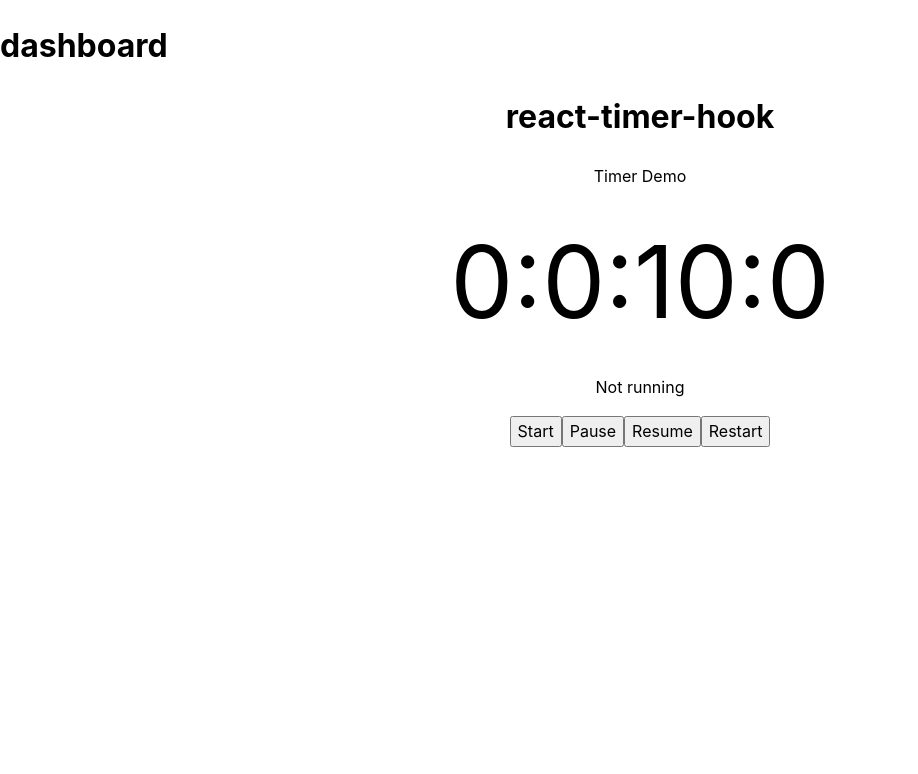
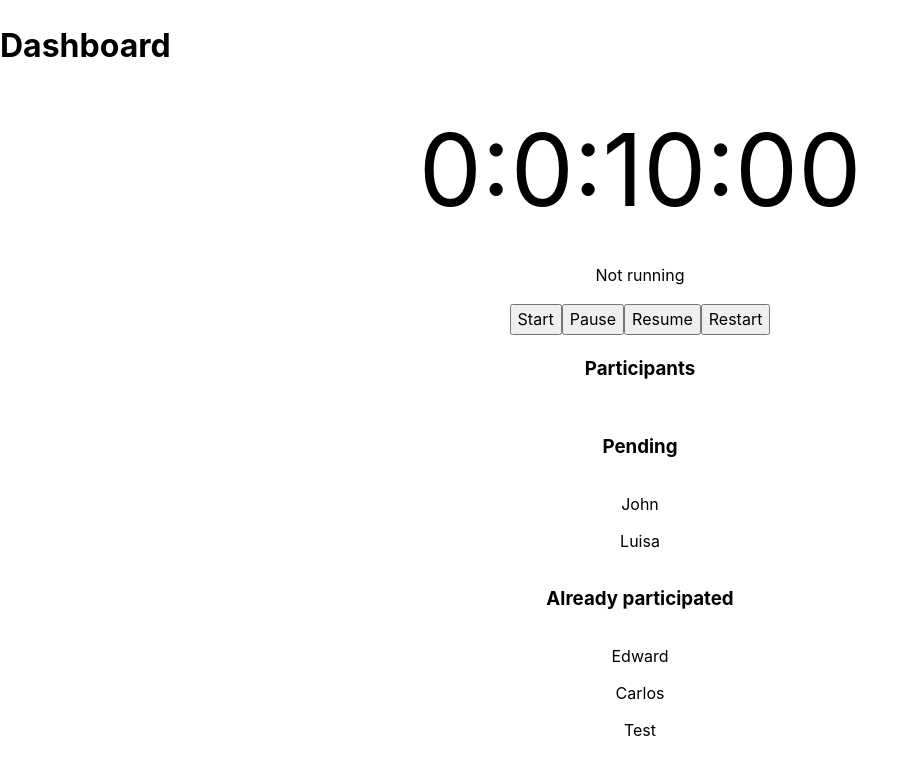
Before and after one commit to Siravian-index/stand-up-tracker, a Next.js app: page /dashboard in a window 1280 px wide. Shown: the top 774 px of the page, without its empty margins (0-918 px from the left). Built offline with nearby package versions, Linux system fonts and the light colour scheme.

Commit message:
Add Progress so far

```diff
--- a/app/dashboard/components/Countdown.tsx
+++ b/app/dashboard/components/Countdown.tsx
@@ -23,10 +23,8 @@ const Countdown = ({ settings }: Props) => {
 
   return (
     <div style={{ textAlign: 'center' }}>
-      <h1>react-timer-hook </h1>
-      <p>Timer Demo</p>
       <div style={{ fontSize: '100px' }}>
-        <span>{days}</span>:<span>{hours}</span>:<span>{minutes}</span>:<span>{seconds}</span>
+        <span>{days}</span>:<span>{hours}</span>:<span>{minutes}</span>:<span>{String(seconds).padEnd(2, "0")}</span>
       </div>
       <p>{isRunning ? 'Running' : 'Not running'}</p>
       <button onClick={start}>Start</button>
--- a/app/dashboard/components/participants/Participant.tsx
+++ b/app/dashboard/components/participants/Participant.tsx
@@ -0,0 +1,20 @@
+import ParticipantEntity from "./schema/participant.entity"
+
+interface Props {
+  participant: ParticipantEntity
+  toggleParticipation: (id: string) => void
+}
+
+const Participant = ({participant, toggleParticipation}: Props) => {
+
+  return (
+    <div>
+      <span onClick={() => {
+        toggleParticipation(participant.id)
+      }}>{participant.name}</span>
+    </div>
+  )
+}
+
+
+export default Participant
--- a/app/dashboard/components/participants/ParticipantList.tsx
+++ b/app/dashboard/components/participants/ParticipantList.tsx
@@ -0,0 +1,50 @@
+import { Flex } from "@mantine/core"
+import Participant from "./Participant"
+import ParticipantEntity from "./schema/participant.entity"
+import { useState } from "react"
+
+
+interface Props {
+  participants: ParticipantEntity[]
+}
+
+const ParticipantList = ({ participants: list }: Props) => {
+
+  const [participants, setParticipants] = useState(list)
+
+  const toggleParticipation = (id: string) => {
+    setParticipants((prev) => prev.map((p) => p.id === id ? p.toggleParticipation() : p))
+  }
+
+  return (
+    <>
+      <Flex
+        mih={50}
+        gap="sm"
+        justify="center"
+        align="center"
+        direction="column"
+        wrap="wrap"
+      >
+        <h3>Participants</h3>
+
+
+        <h3>Pending</h3>
+
+        {participants.filter((p) => !p.hasParticipated).map((p) => {
+
+          return <Participant key={p.id} participant={p} toggleParticipation={toggleParticipation} />
+        })}
+
+        <h3>Already participated</h3>
+        {participants.filter((p) => p.hasParticipated).map((p) => {
+
+          return <Participant key={p.id} participant={p} toggleParticipation={toggleParticipation} />
+        })}
+      </Flex>
+    </>
+  )
+}
+
+
+export default ParticipantList
--- /dev/null
+++ b/app/dashboard/components/participants/schema/participant.entity.ts
@@ -0,0 +1,38 @@
+
+interface Data {
+  name: string
+  id: string
+  hasParticipated: boolean
+}
+
+
+export default class ParticipantEntity {
+  private _name: string
+  private _id: string
+  private _hasParticipated: boolean
+
+  constructor({ name, id, hasParticipated }: Data) {
+    this._name = name
+    this._id = id
+    this._hasParticipated = hasParticipated
+  }
+
+
+  public get name(): string {
+    return this._name
+  }
+
+  public get id(): string {
+    return this._id
+  }
+
+  public get hasParticipated(): boolean {
+    return this._hasParticipated
+  }
+
+  public toggleParticipation(): ParticipantEntity {
+    return new ParticipantEntity({name: this.name, id: this.id, hasParticipated: !this.hasParticipated})
+  }
+
+
+}
--- a/app/dashboard/page.tsx
+++ b/app/dashboard/page.tsx
@@ -1,16 +1,25 @@
 "use client"
 
 import Countdown from "./components/Countdown"
+import ParticipantList from "./components/participants/ParticipantList";
+import ParticipantEntity from "./components/participants/schema/participant.entity";
 
 const Dashboard = () => {
   const time = new Date();
   time.setSeconds(time.getSeconds() + 600); // 10 minutes timer
 
   const onExpire = () => console.warn('onExpire called')
+
+  const names = ["Edward", "John", "Carlos", "Luisa", "Test"]
+
+  const participants = names.map((name, i) => new ParticipantEntity({name, id: String(i), hasParticipated: i % 2 === 0}))
+
   return (
     <>
-      <h1>dashboard</h1>
+      <h1 className="text-3xl font-bold underline">Dashboard</h1>
       <Countdown settings={{ expiryTimestamp: time, onExpire, autoStart: false }} />
+
+      <ParticipantList participants={participants} />
     </>
   )
 }
--- a/app/globals.css
+++ /dev/null
@@ -1,27 +0,0 @@
-@tailwind base;
-@tailwind components;
-@tailwind utilities;
-
-:root {
-  --foreground-rgb: 0, 0, 0;
-  --background-start-rgb: 214, 219, 220;
-  --background-end-rgb: 255, 255, 255;
-}
-
-@media (prefers-color-scheme: dark) {
-  :root {
-    --foreground-rgb: 255, 255, 255;
-    --background-start-rgb: 0, 0, 0;
-    --background-end-rgb: 0, 0, 0;
-  }
-}
-
-body {
-  color: rgb(var(--foreground-rgb));
-  background: linear-gradient(
-      to bottom,
-      transparent,
-      rgb(var(--background-end-rgb))
-    )
-    rgb(var(--background-start-rgb));
-}
--- a/package.json
+++ b/package.json
@@ -20,13 +20,11 @@
     "@types/node": "latest",
     "@types/react": "latest",
     "@types/react-dom": "latest",
-    "autoprefixer": "latest",
     "eslint": "latest",
     "eslint-config-next": "latest",
     "postcss": "^8.4.31",
     "postcss-preset-mantine": "^1.8.0",
     "postcss-simple-vars": "^7.0.1",
-    "tailwindcss": "latest",
     "typescript": "latest"
   }
 }
```
Also changed, not shown: app/dashboard/settings/page.tsx (added, +12 -0 lines), tailwind.config.ts (deleted, +0 -20 lines), 1 other file (tests, documents, lock files or other folders).
